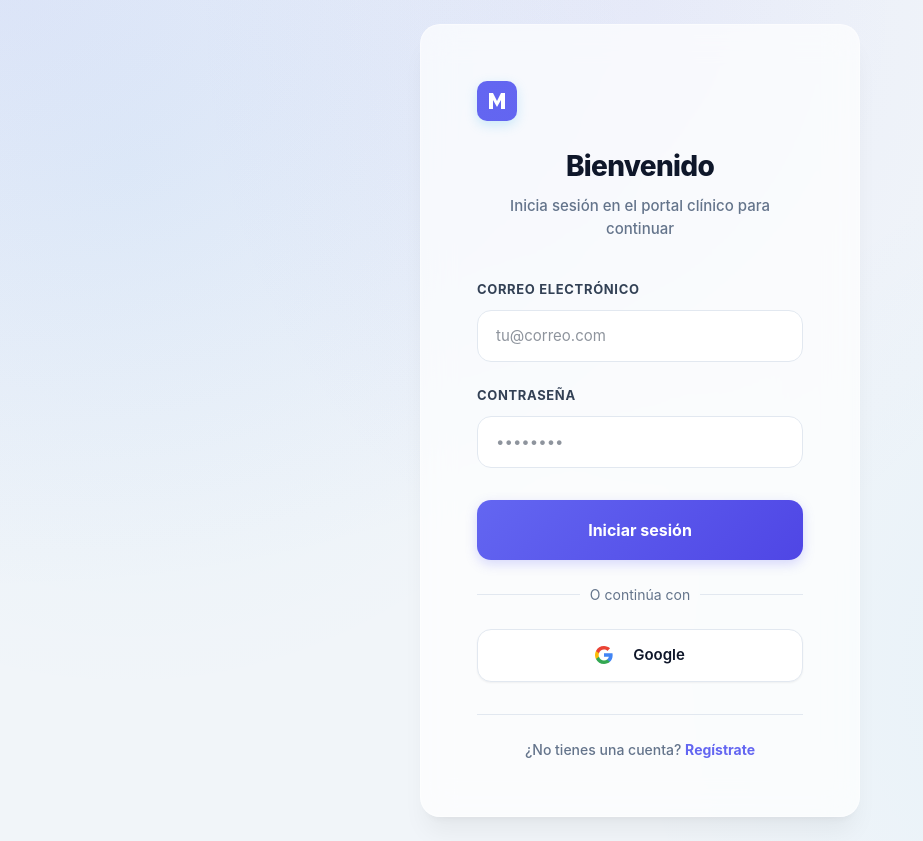
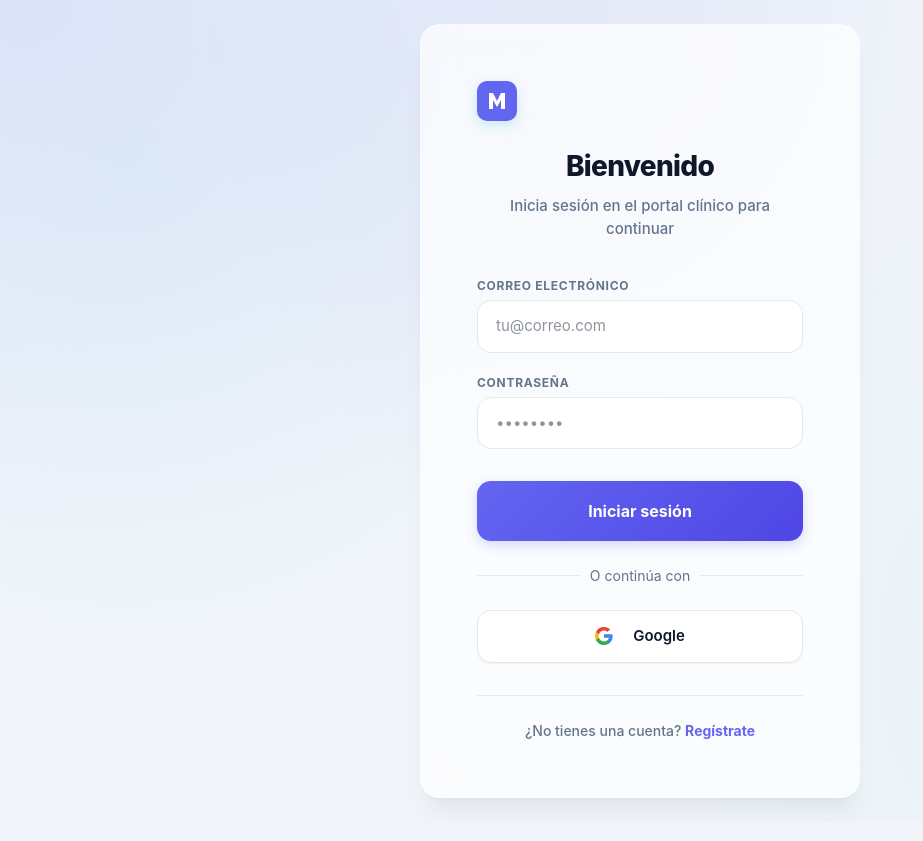
Before and after one commit to alvaropitob/inventory-app, a Next.js app: page /login in a window 1280 px wide. Shown: the whole page, without its empty margins (0-923 px from the left). Built offline with nearby package versions, Linux system fonts and the light colour scheme.

Commit message:
style: add comprehensive form alignment system (form-row, form-section, table-input, form-actions)

```diff
--- a/src/app/globals.css
+++ b/src/app/globals.css
@@ -819,8 +819,149 @@ html, body {
 
 .btn-primary:hover {
   transform: translateY(-2px);
-  box-shadow: 0 8px 20px rgba(14, 165, 233, 0.3);
-}
+  box-shadow: 0 8px 20px rgba(99, 102, 241, 0.3);
+}
+
+/* ==================== FORM SYSTEM (Alignment Foundation) ==================== */
+
+/* Wrapper for every standalone form page */
+.form-container {
+  display: flex;
+  flex-direction: column;
+  gap: 1.5rem;
+  width: 100%;
+}
+
+/* Horizontal row of form groups — equal columns by default */
+.form-row {
+  display: grid;
+  grid-template-columns: repeat(auto-fit, minmax(200px, 1fr));
+  gap: 1.25rem;
+  align-items: start;
+}
+
+/* Explicit 2-column row */
+.form-row-2 {
+  display: grid;
+  grid-template-columns: 1fr 1fr;
+  gap: 1.25rem;
+  align-items: start;
+}
+
+/* Explicit 3-column row */
+.form-row-3 {
+  display: grid;
+  grid-template-columns: 1fr 1fr 1fr;
+  gap: 1.25rem;
+  align-items: start;
+}
+
+/* 2/1 split row (e.g. description + unit) */
+.form-row-2-1 {
+  display: grid;
+  grid-template-columns: 2fr 1fr;
+  gap: 1.25rem;
+  align-items: start;
+}
+
+/* Collapsible section inside a form */
+.form-section {
+  padding: 1.75rem;
+  background: var(--white);
+  border: 1px solid var(--border);
+  border-radius: var(--radius-lg);
+  box-shadow: var(--shadow-sm);
+  display: flex;
+  flex-direction: column;
+  gap: 1.25rem;
+}
+
+.form-section-title {
+  font-size: 0.875rem;
+  font-weight: 700;
+  text-transform: uppercase;
+  letter-spacing: 0.06em;
+  color: var(--text-muted);
+  padding-bottom: 0.75rem;
+  border-bottom: 1px solid var(--border);
+  margin-bottom: 0.25rem;
+}
+
+/* Form action footer (Save / Cancel buttons) */
+.form-actions {
+  display: flex;
+  gap: 0.75rem;
+  justify-content: flex-end;
+  padding-top: 1rem;
+  border-top: 1px solid var(--border);
+  margin-top: 0.5rem;
+}
+
+/* Inputs rendered inside table cells */
+.table-input {
+  width: 100%;
+  min-width: 80px;
+  padding: 0.5rem 0.75rem;
+  background: var(--white);
+  border: 1px solid var(--border);
+  border-radius: 8px;
+  color: var(--text-main);
+  font-family: inherit;
+  font-size: 0.875rem;
+  transition: all var(--transition);
+  outline: none;
+  appearance: none;
+  line-height: 1.5;
+}
+
+.table-input:focus {
+  border-color: var(--primary);
+  box-shadow: 0 0 0 3px rgba(99, 102, 241, 0.1);
+}
+
+/* Fix: Make sure form-group label is vertically consistent */
+.form-group {
+  display: flex;
+  flex-direction: column;
+  gap: 0.5rem;
+}
+
+.form-group label {
+  font-size: 0.75rem;
+  font-weight: 700;
+  text-transform: uppercase;
+  letter-spacing: 0.06em;
+  color: var(--text-muted);
+  line-height: 1;
+}
+
+/* Uniform input height across all form types */
+.form-group input,
+.form-group select,
+.form-group textarea {
+  min-height: 42px;
+}
+
+/* Responsive: stack all rows on mobile */
+@media (max-width: 768px) {
+  .form-row,
+  .form-row-2,
+  .form-row-3,
+  .form-row-2-1 {
+    grid-template-columns: 1fr !important;
+  }
+
+  .form-actions {
+    flex-direction: column;
+  }
+
+  .form-actions .btn-primary,
+  .form-actions .btn-secondary {
+    width: 100%;
+    justify-content: center;
+  }
+}
+
 
 .btn-primary:active {
   transform: translateY(0);
```
